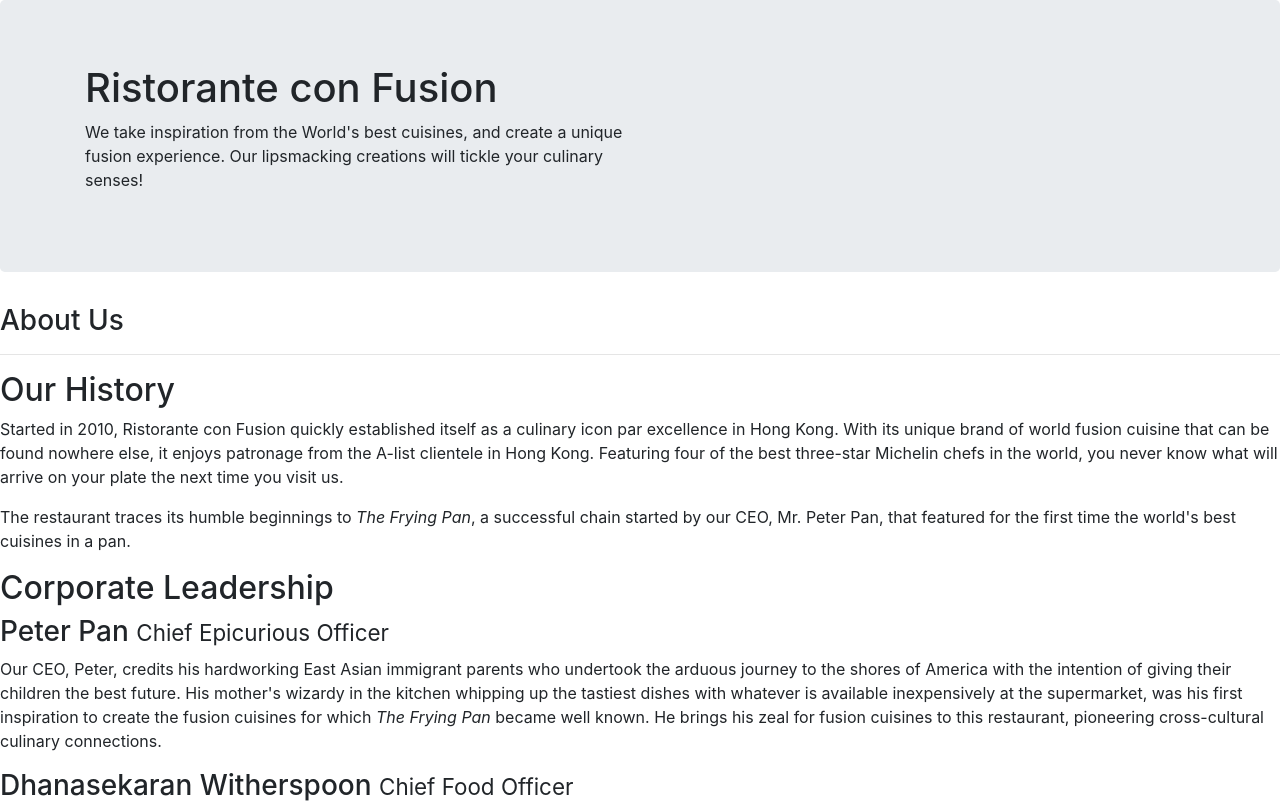
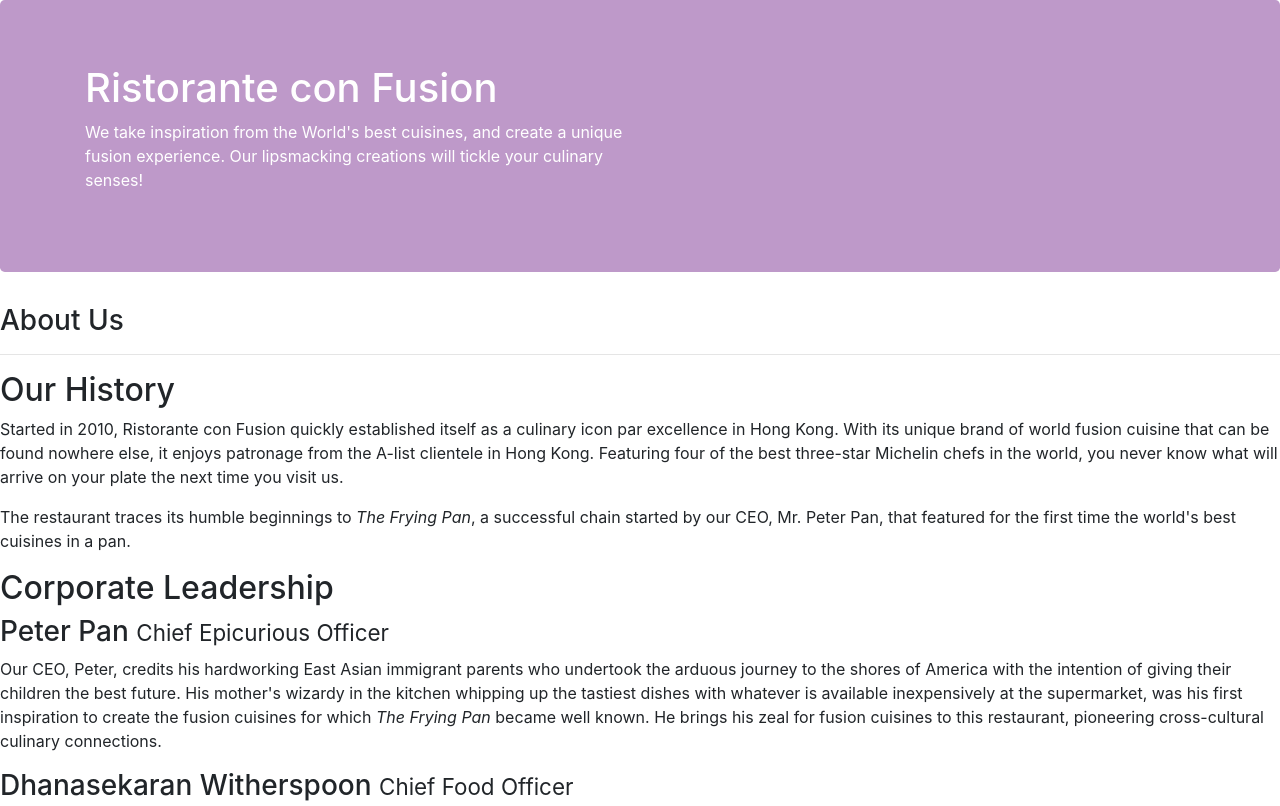
Before and after one commit to Joyshree/first-assignment, a website: page aboutus.html in a window 1280 px wide. Shown: the top 806 px of the page. Drawn offline with nearby package versions, Linux system fonts and the light colour scheme.

Commit message:
completed task 1

```diff
--- a/aboutus.html
+++ b/aboutus.html
@@ -8,6 +8,7 @@
 
     <!-- Bootstrap CSS -->
     <link rel="stylesheet" href="node_modules/bootstrap/dist/css/bootstrap.min.css">
+    <link rel="stylesheet" href="css/styles.css">
     <title>Ristorante Con Fusion: About Us</title>
 
 </head>
--- /dev/null
+++ b/css/styles.css
@@ -0,0 +1,5 @@
+.jumbotron {
+    padding: 4rem 2rem;
+    background-color: #be99c9;
+	color:#ffffff;
+}
```
